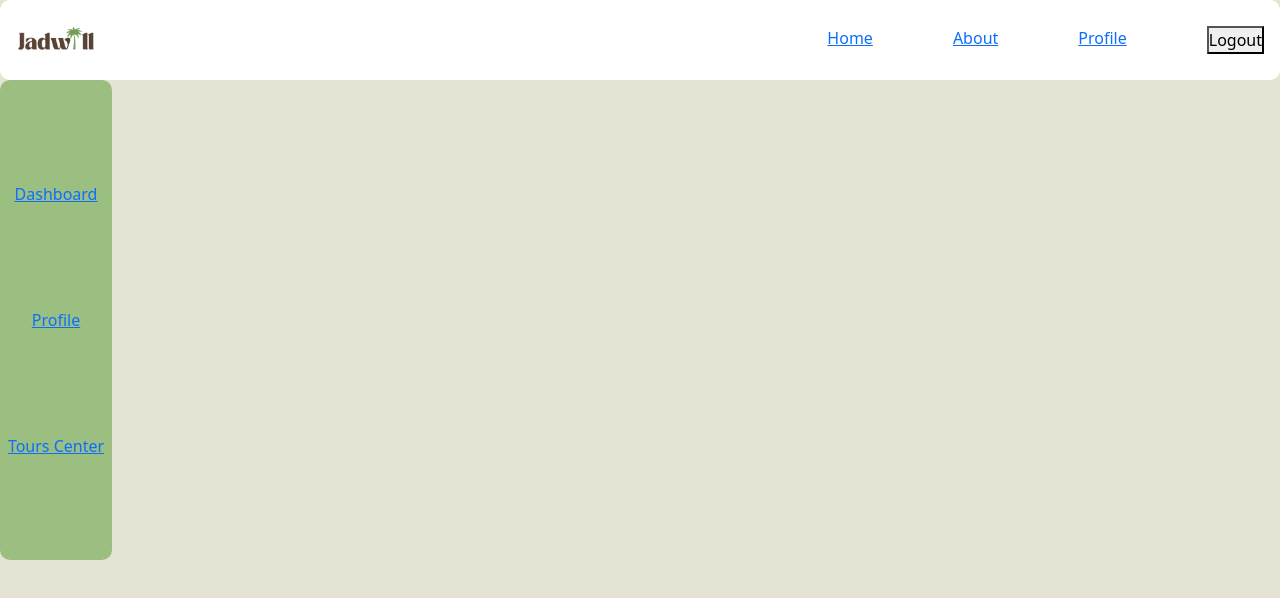
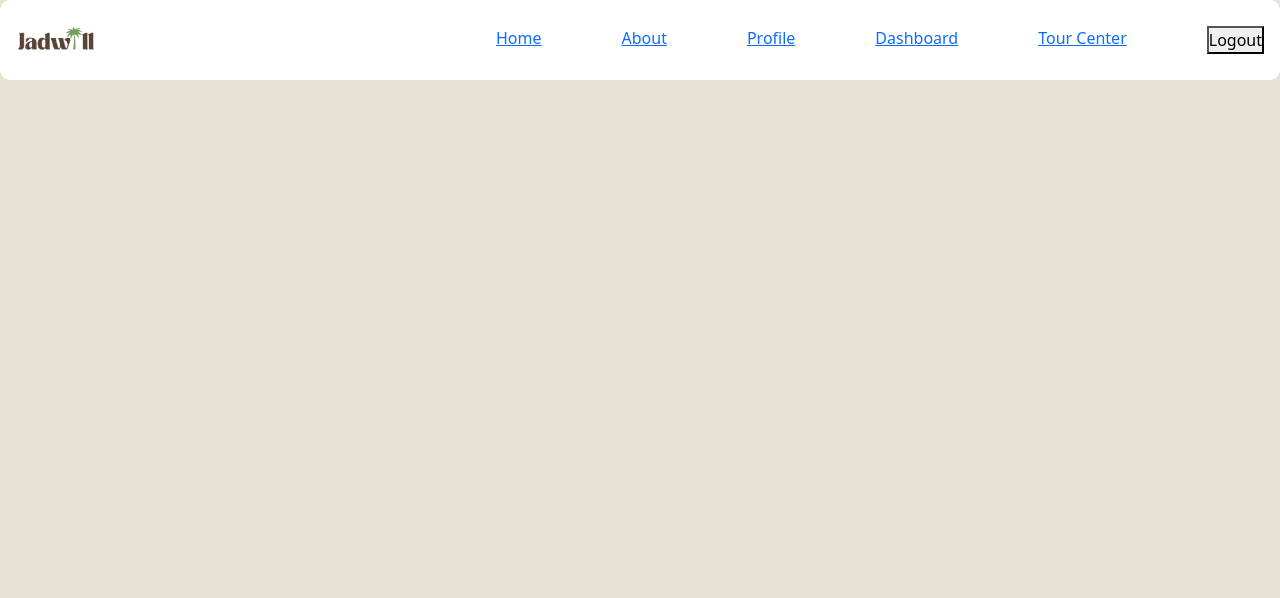
Before and after one commit to SarahAlabkari/SWE363_Project, a React (Create React App) app: page /GuideDashboard in a window 1280 px wide. Shown: the top 598 px of the page. Built offline with nearby package versions, Linux system fonts and the light colour scheme.

Commit message:
feat: delete side bar

```diff
--- a/src/components/GuideSideBar.jsx
+++ b/src/components/GuideSideBar.jsx
@@ -4,14 +4,14 @@ import { Link } from "react-router-dom";
 const GuideSideBar = () => {
     return (
         <div
-            className="d-flex flex-column align-items-center"
+            className="d-flex flex-column"
             style={{
                 backgroundColor: 'var(--green-color)',
-                height: '30rem',
+                height: '100vh',
                 width: '7rem',
                 borderRadius: '10px',
-                justifyContent: 'space-evenly',
-                textAlign: 'center',
+                paddingLeft: '0.5rem',
+                gap: '5rem',
             }}>
             <Link to={'/GuideDashboard'} >Dashboard</Link>
             <Link to={'/GuideProfile'}>Profile</Link>
--- a/src/components/GuideTopBar.jsx
+++ b/src/components/GuideTopBar.jsx
@@ -25,7 +25,9 @@ const GuideTopBar = () => {
             <div style={{ display: 'flex', flexDirection: 'row', gap: '5rem' }}>
                 <Link to="/Home">Home</Link>
                 <Link to="/About">About</Link>
-                <Link to="/GuideDashboard">Profile</Link>
+                <Link to="/GuideProfile">Profile</Link>
+                <Link to="/GuideDashboard">Dashboard</Link>
+                <Link to="/GuideTourCenter">Tour Center</Link>
                 <button>Logout</button>
             </div>
         </div>
--- a/src/pages/GuideDashboard.jsx
+++ b/src/pages/GuideDashboard.jsx
@@ -6,11 +6,10 @@ const GuideDashboard = () => {
     return (<div>
         <GuideTopBar />
         <div className="d-flex">
-            <GuideSideBar />
             <main className="container">
                 <div className="row">
                     {/* <GuideCalendar />
-                    <GuideTour /> */}
+                    <GuideTour />  */}
                 </div>
             </main>
         </div>
```
